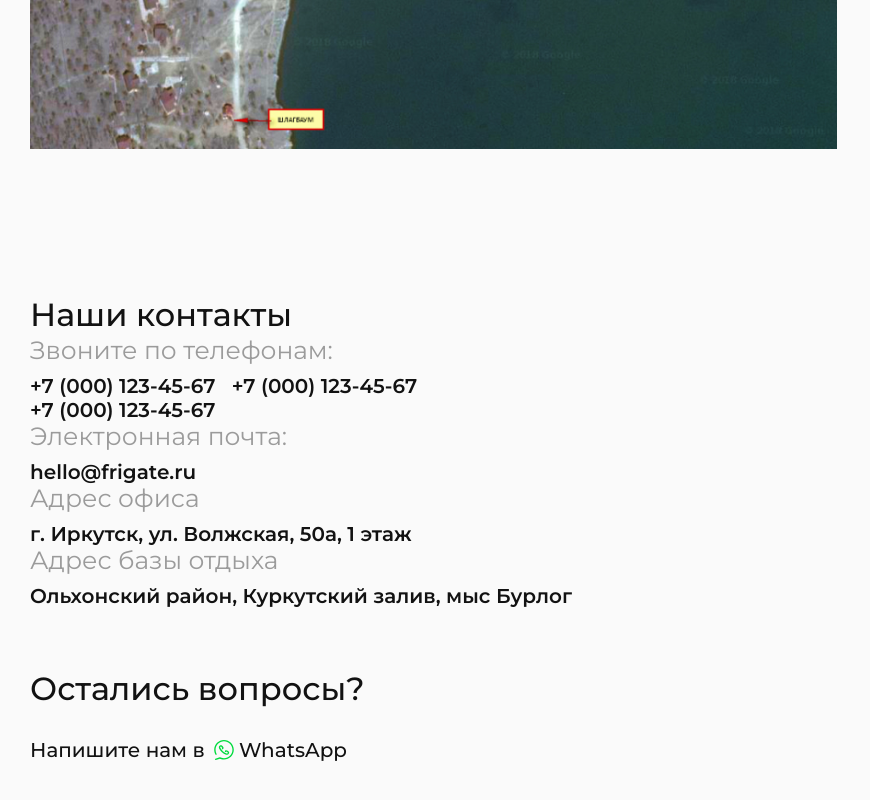
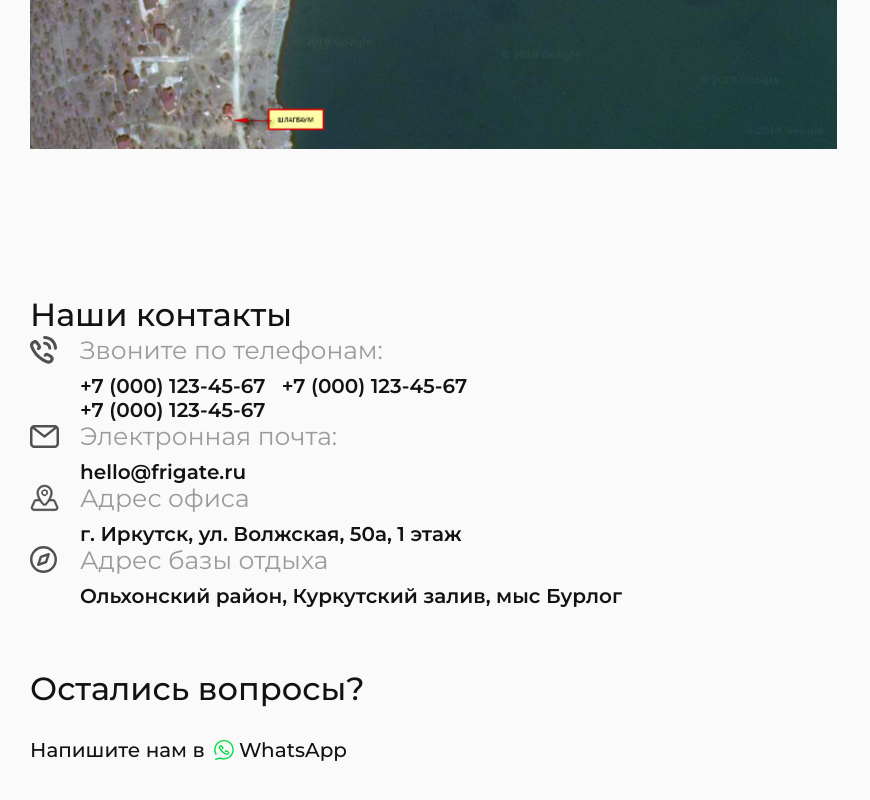
Before and after one commit to CodingOnMars/fregatBaikal, a website: page app/index.html in a window 1280 px wide. Shown: the part 10776-11576 px from the top of the page, without its empty margins (0-870 px from the left). Drawn offline with nearby package versions, Linux system fonts and the light colour scheme; files that its build step writes are made by us from their sources.

Commit message:
added pseudo elements, improved cashback bg picture

```diff
--- a/app/index.html
+++ b/app/index.html
@@ -810,7 +810,7 @@
                         <div class="contacts__item info">
                             <h2 class="contacts__title subtitle">Наши контакты</h2>
 
-                            <div class="info__box">
+                            <div class="info__box info__box--phone">
                                 <h3 class="info__subtitle text">Звоните по телефонам:</h3>
                                 <a class="info__link" href="tel:+7000 1234567">+7 (000) 123-45-67</a>
                                 <a class="info__link" href="tel:+7000 1234567">+7 (000) 123-45-67</a>
@@ -818,25 +818,25 @@
                                 <a class="info__link" href="tel:+7000 1234567">+7 (000) 123-45-67</a>
                             </div>
 
-                            <div class="info__box">
+                            <div class="info__box info__box--mail">
                                 <h3 class="info__subtitle text">Электронная почта:</h3>
                                 <a class="info__link" href="mailto:hello@frigate.ru">hello@frigate.ru</a>
                             </div>
 
-                            <div class="info__box">
+                            <div class="info__box info__box--office">
                                 <h3 class="info__subtitle text">Адрес офиса</h3>
                                 <p class="info__text">г. Иркутск, ул. Волжская, 50а, 1 этаж</p>
                             </div>
 
-                            <div class="info__box">
+                            <div class="info__box info__box--base">
                                 <h3 class="info__subtitle text">Адрес базы отдыха</h3>
                                 <p class="info__text">Ольхонский район, Куркутский залив, мыс Бурлог</p>
                             </div>
 
-                            <div class="info__box questions">
-                                <h3 class="questions__title subtitle">Остались вопросы?</h3>
-                                <span class="questions__text">Напишите нам в</span>
-                                <a href="#" class="questions__link">WhatsApp</a>
+                            <div class="contact-social">
+                                <h3 class="contact-social__title subtitle">Остались вопросы?</h3>
+                                <span class="contact-social__text">Напишите нам в</span>
+                                <a href="#" class="contact-social__link">WhatsApp</a>
                             </div>
 
                         </div>
--- a/app/scss/_media.scss
+++ b/app/scss/_media.scss
@@ -2,6 +2,7 @@
     .cashback__container {
         background: linear-gradient(rgba(73, 187, 255, 0.6), rgba(239, 249, 255, 0.6)), url(../images/world-map.jpg);
         background-position: center;
+        background-size: cover;
     }
 
     .discount {
--- a/app/scss/components/_contacts.scss
+++ b/app/scss/components/_contacts.scss
@@ -37,6 +37,40 @@
     display: flex;
     flex-direction: column;
 
+    &__box {
+        position: relative;
+        padding-left: 50px;
+
+        &::before {
+            position: absolute;
+            left: 0;
+        }
+
+        &--phone {
+            &::before {
+                content: url(../images/grey-phone.svg);
+            }
+        }
+
+        &--mail {
+            &::before {
+                content: url(../images/grey-mail.svg);
+            }
+        }
+
+        &--office {
+            &::before {
+                content: url(../images/grey-pin.svg);
+            }
+        }
+
+        &--base {
+            &::before {
+                content: url(../images/grey-compass.svg);
+            }
+        }
+    }
+
     &__subtitle {
         margin-bottom: 10px;
         color: $dusty-gray;
@@ -56,7 +90,7 @@
     }
 }
 
-.questions {
+.contact-social {
     margin-top: 60px;
 
     &__title {
```
